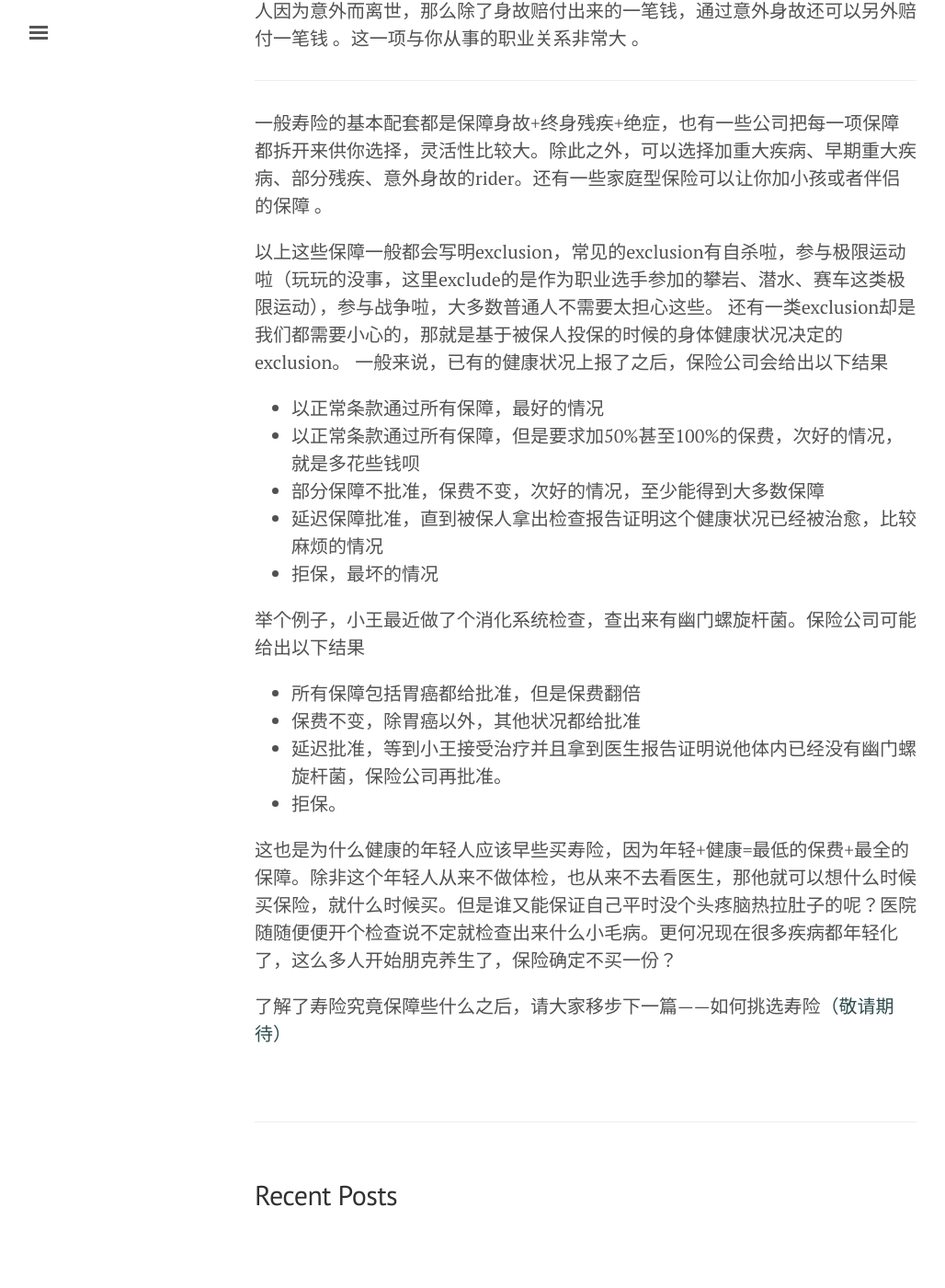
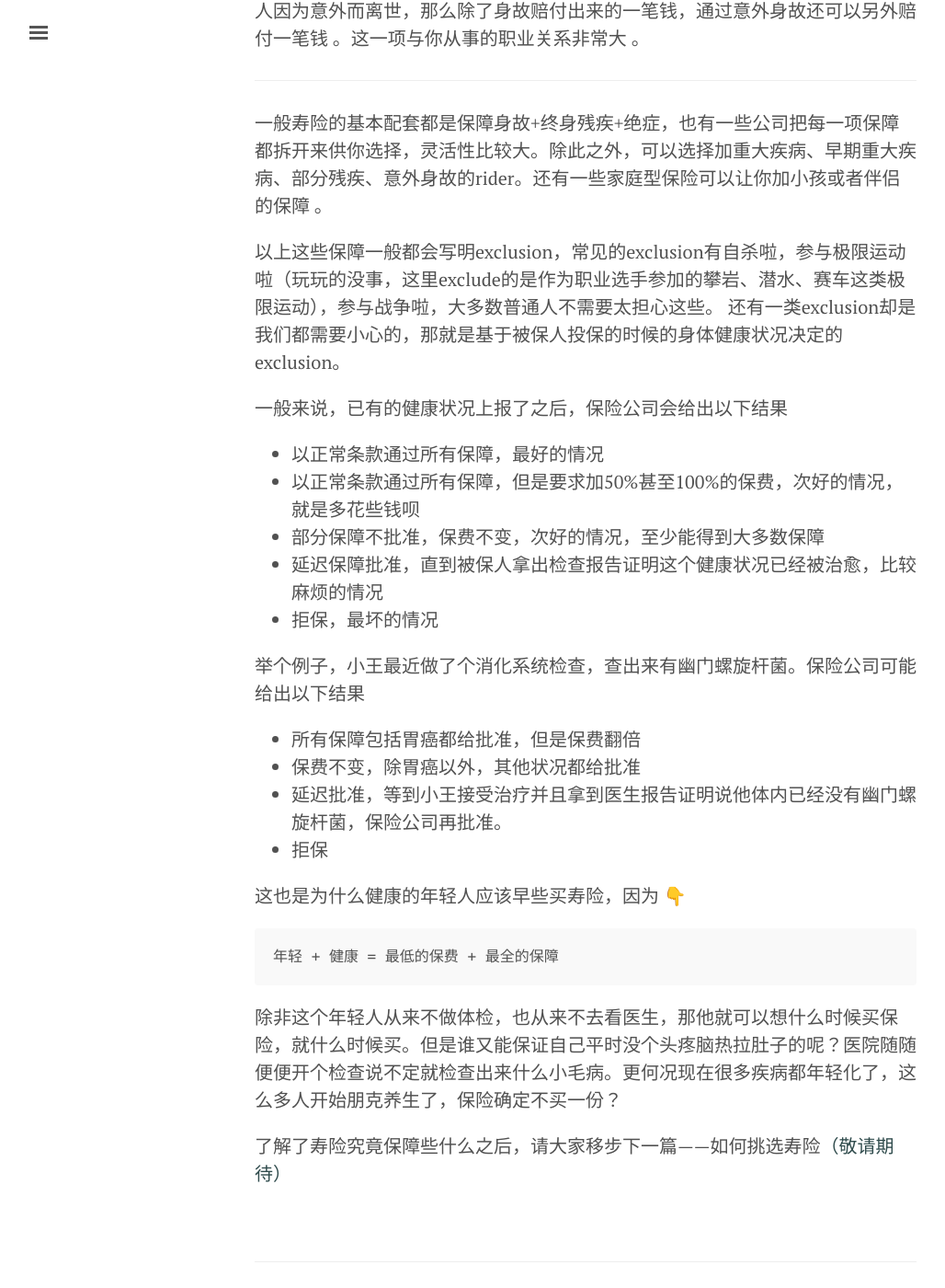
Before and after one commit to Charlotte-Vert/Charlotte-Vert.github.io, a Jekyll site: the page built from _posts/2019-10-07-life-insurance-intro.md, in a window 1280 px wide and 1400 px high, scrolled down 3359 px. Shown: the whole window at 92% size, without its empty margins (3-1031 px from the left). Built offline with Jekyll 4.4.1, drawn with Linux system fonts in a browser that asks for light colours; before the commit the page ends 4737 px from its top, so only the background shows below that; part of the change alters nothing that is shown.

```diff
--- a/_posts/2019-10-07-life-insurance-intro.md
+++ b/_posts/2019-10-07-life-insurance-intro.md
@@ -86,6 +86,7 @@ categories: Insurance
 
 以上这些保障一般都会写明exclusion，常见的exclusion有自杀啦，参与极限运动啦（玩玩的没事，这里exclude的是作为职业选手参加的攀岩、潜水、赛车这类极限运动），参与战争啦，大多数普通人不需要太担心这些。
 还有一类exclusion却是我们都需要小心的，那就是基于被保人投保的时候的身体健康状况决定的exclusion。
+
 一般来说，已有的健康状况上报了之后，保险公司会给出以下结果
 -   以正常条款通过所有保障，最好的情况
 -   以正常条款通过所有保障，但是要求加50%甚至100%的保费，次好的情况，就是多花些钱呗
@@ -97,9 +98,13 @@ categories: Insurance
 -   所有保障包括胃癌都给批准，但是保费翻倍
 -   保费不变，除胃癌以外，其他状况都给批准
 -   延迟批准，等到小王接受治疗并且拿到医生报告证明说他体内已经没有幽门螺旋杆菌，保险公司再批准。
--   拒保。
+-   拒保
 
-这也是为什么健康的年轻人应该早些买寿险，因为年轻+健康=最低的保费+最全的保障。除非这个年轻人从来不做体检，也从来不去看医生，那他就可以想什么时候买保险，就什么时候买。但是谁又能保证自己平时没个头疼脑热拉肚子的呢？医院随随便便开个检查说不定就检查出来什么小毛病。更何况现在很多疾病都年轻化了，这么多人开始朋克养生了，保险确定不买一份？
+这也是为什么健康的年轻人应该早些买寿险，因为 &#x1f447;
+~~~
+年轻 + 健康 = 最低的保费 + 最全的保障
+~~~
+除非这个年轻人从来不做体检，也从来不去看医生，那他就可以想什么时候买保险，就什么时候买。但是谁又能保证自己平时没个头疼脑热拉肚子的呢？医院随随便便开个检查说不定就检查出来什么小毛病。更何况现在很多疾病都年轻化了，这么多人开始朋克养生了，保险确定不买一份？
 
 
 
```
